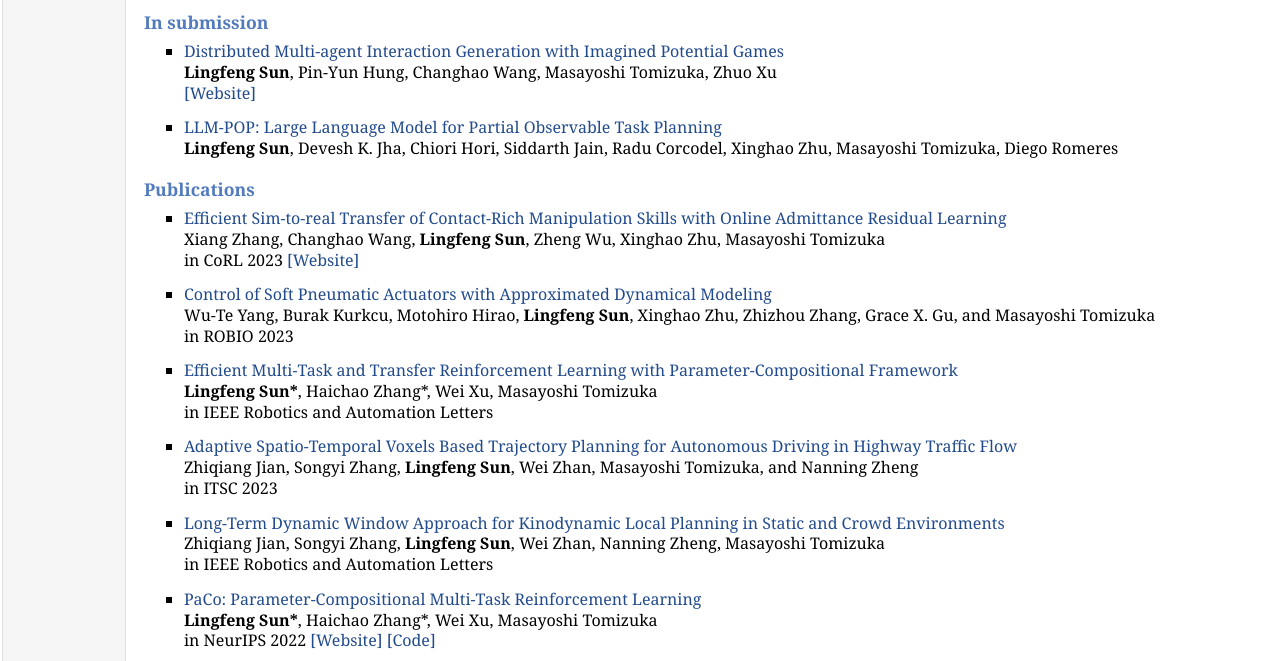
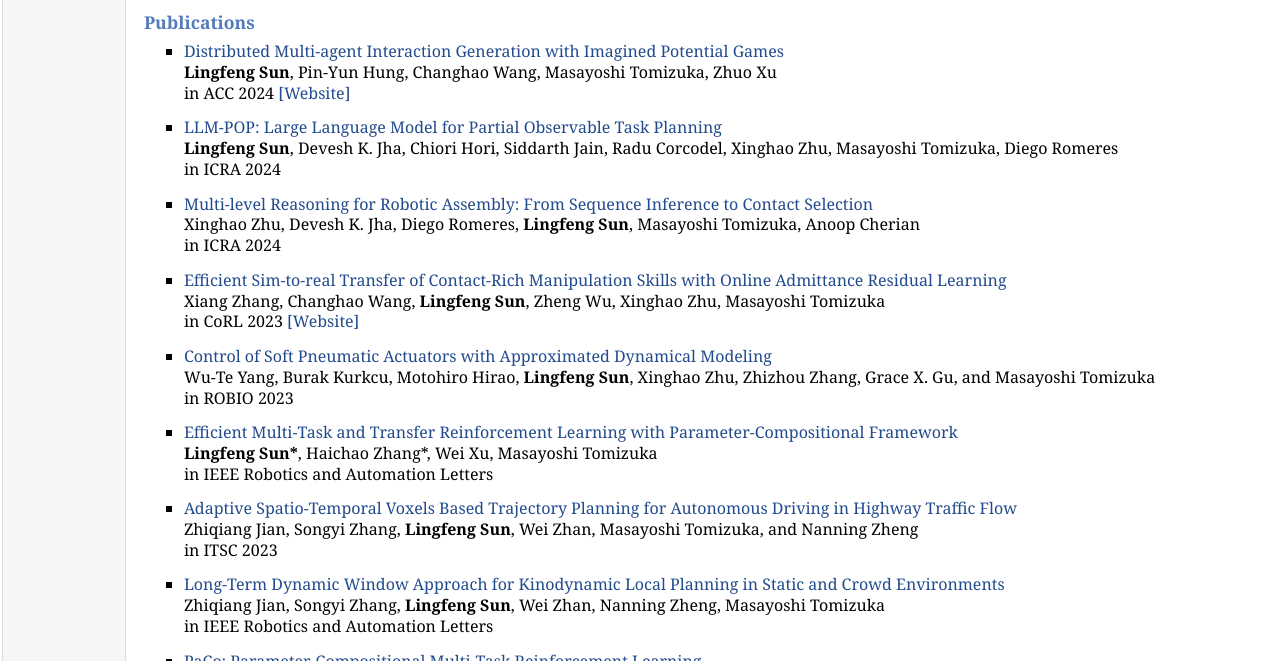
Before and after one commit to TToTMooN/TToTMooN.github.io, a plain HTML site: page publications.html in a window 1280 px wide. Shown: the part 103-764 px from the top of the page. Drawn offline with Linux system fonts and the light colour scheme.

Commit message:
update icra and acc 2024

```diff
--- a/publications.html
+++ b/publications.html
@@ -21,19 +21,25 @@
 <h1>Publications</h1>
 </div>
 <p>* stands for equal contribution.</p>
-<h3>In submission</h3>
+<h3>Publications </h3>
 <ul>
 <li><p><a href="https://arxiv.org/abs/2310.01614">Distributed Multi-agent Interaction Generation with Imagined Potential Games</a><br />
 <b>Lingfeng Sun</b>, Pin-Yun Hung, Changhao Wang, Masayoshi Tomizuka, Zhuo Xu<br />
-<a href="https://sites.google.com/berkeley.edu/distributed-interaction/">[Website]</a></p>
+in ACC 2024 <a href="https://sites.google.com/berkeley.edu/distributed-interaction/">[Website]</a></p>
 </li>
 </ul>
 <ul>
 <li><p><a href="https://arxiv.org/abs/2312.06876">LLM-POP: Large Language Model for Partial Observable Task Planning</a><br />
-<b>Lingfeng Sun</b>, Devesh K. Jha, Chiori Hori, Siddarth Jain, Radu Corcodel, Xinghao Zhu, Masayoshi Tomizuka, Diego Romeres<br /></p>
+<b>Lingfeng Sun</b>, Devesh K. Jha, Chiori Hori, Siddarth Jain, Radu Corcodel, Xinghao Zhu, Masayoshi Tomizuka, Diego Romeres<br />
+in ICRA 2024</p>
 </li>
 </ul>
-<h3>Publications </h3>
+<ul>
+<li><p><a href="https://arxiv.org/abs/2312.10571">Multi-level Reasoning for Robotic Assembly: From Sequence Inference to Contact Selection</a><br />
+Xinghao Zhu, Devesh K. Jha, Diego Romeres, <b>Lingfeng Sun</b>, Masayoshi Tomizuka, Anoop Cherian <br />
+in ICRA 2024</p>
+</li>
+</ul>
 <ul>
 <li><p><a href="https://openreview.net/pdf?id=gFXVysXh48K">Efficient Sim-to-real Transfer of Contact-Rich Manipulation Skills with Online Admittance Residual Learning</a> <br />
 Xiang Zhang, Changhao Wang, <b>Lingfeng Sun</b>, Zheng Wu, Xinghao Zhu, Masayoshi Tomizuka <br />
```
Also changed, not shown: index.html (+4 -3 lines), 2 other files.
